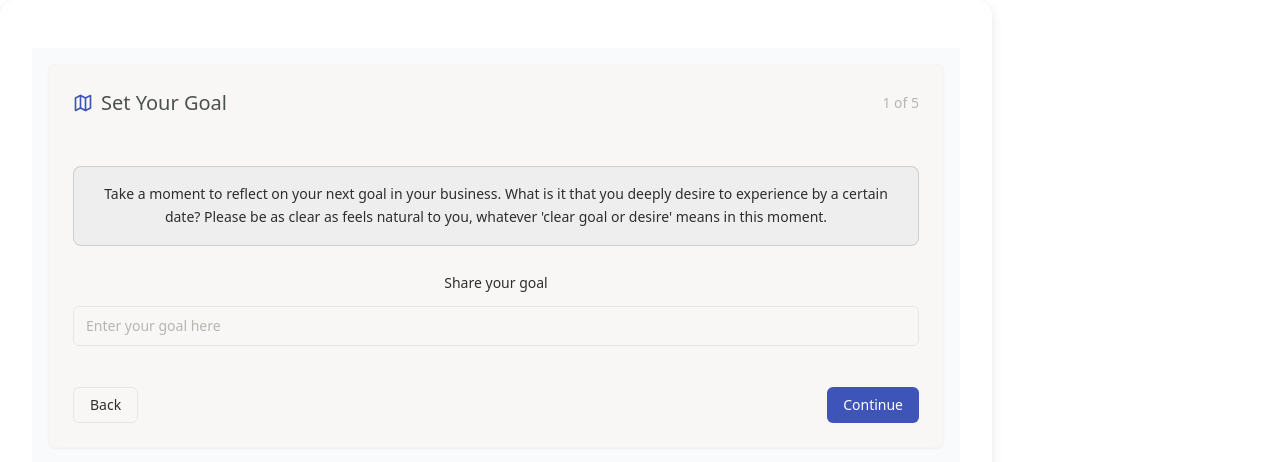
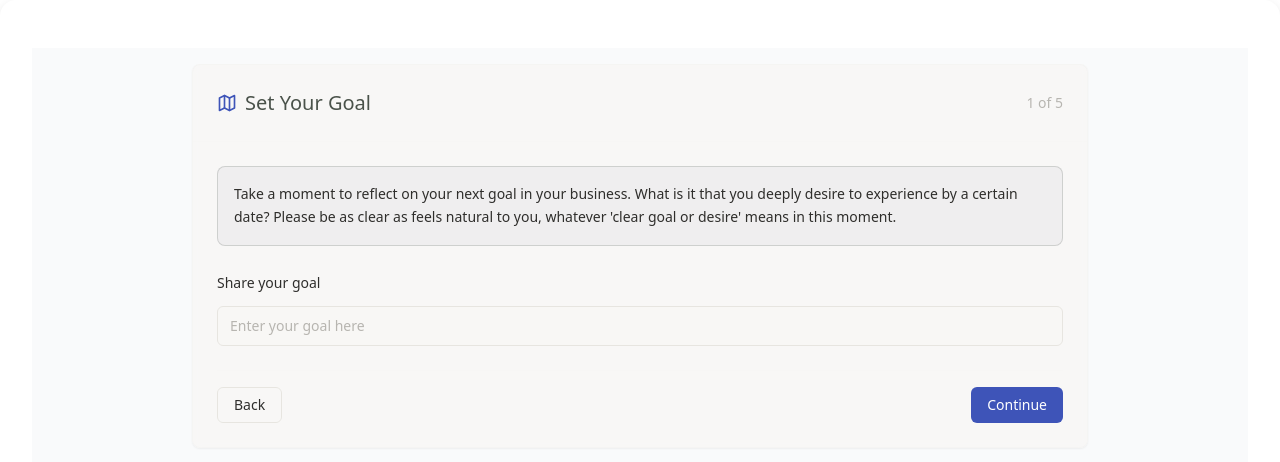
Before and after one commit to peatf/gps-live, a Next.js app: page / in a window 1280 px wide. Shown: the top 462 px of the page. Built offline with nearby package versions, Linux system fonts and the light colour scheme.

Commit message:
Update globals.css

```diff
--- a/src/styles/globals.css
+++ b/src/styles/globals.css
@@ -13,48 +13,38 @@
     --radius: 0.5rem;
   }
 
-  /* Ensure no white background */
+  /* No background for body and html */
   body {
     @apply text-earth antialiased;
     font-feature-settings: "rlig" 1, "calt" 1;
-    background-color: transparent; /* No background color */
+    background-color: transparent; /* Fully transparent */
   }
 
   html {
     scroll-behavior: smooth;
-    background-color: transparent; /* No background color */
+    background-color: transparent; /* Fully transparent */
   }
 }
 
-/* Adjusted app container */
+/* Updated app container */
 .app-container {
-  backdrop-filter: blur(12px);
-  background-color: rgba(255, 255, 255, 0.2);
+  backdrop-filter: blur(12px); /* Blurred background only */
   border-radius: 16px;
-  box-shadow: 0 4px 12px rgba(0, 0, 0, 0.1);
+  box-shadow: 0 4px 12px rgba(0, 0, 0, 0.1); /* Subtle shadow */
   padding: 16px;
-  display: inline-block; /* Fits content dynamically */
-  max-width: 1200px;
-  text-align: center; /* Centers content inside */
-  margin: auto; /* Ensures the container itself is centered */
+  margin: 0 auto;
+  display: block; /* Dynamically adjust based on content */
+  width: 100%; /* Allow app to stretch fully */
+  max-width: none; /* Removes the fixed width constraint */
 }
 
-/* Translucent card and form container */
-.card, .form-container {
-  background-color: rgba(255, 255, 255, 0.2); /* Translucent white */
-  backdrop-filter: blur(8px); /* Adjusted blur for consistency */
-  border-radius: 16px;
+/* Removed white/translucent backgrounds from cards */
+.card, .form-container, .header-card {
+  background-color: transparent; /* No background */
+  backdrop-filter: none; /* No blur */
+  border-radius: 16px; /* Optional: Keep rounded corners */
   padding: 16px;
-  box-shadow: 0 2px 6px rgba(0, 0, 0, 0.1); /* Subtle shadow */
-}
-
-/* Translucent header card */
-.header-card {
-  background-color: rgba(255, 255, 255, 0.2); /* Semi-transparent */
-  backdrop-filter: blur(8px); /* Same blur as other cards */
-  border-radius: 16px;
-  padding: 16px;
-  box-shadow: 0 2px 6px rgba(0, 0, 0, 0.1);
+  box-shadow: none; /* Removed shadow for clean transparency */
 }
 
 /* Animations */
@@ -91,7 +81,6 @@
   }
 }
 
-/* Animation classes */
 .fade-up {
   animation: fade-in-up 0.5s ease-out;
 }
```
